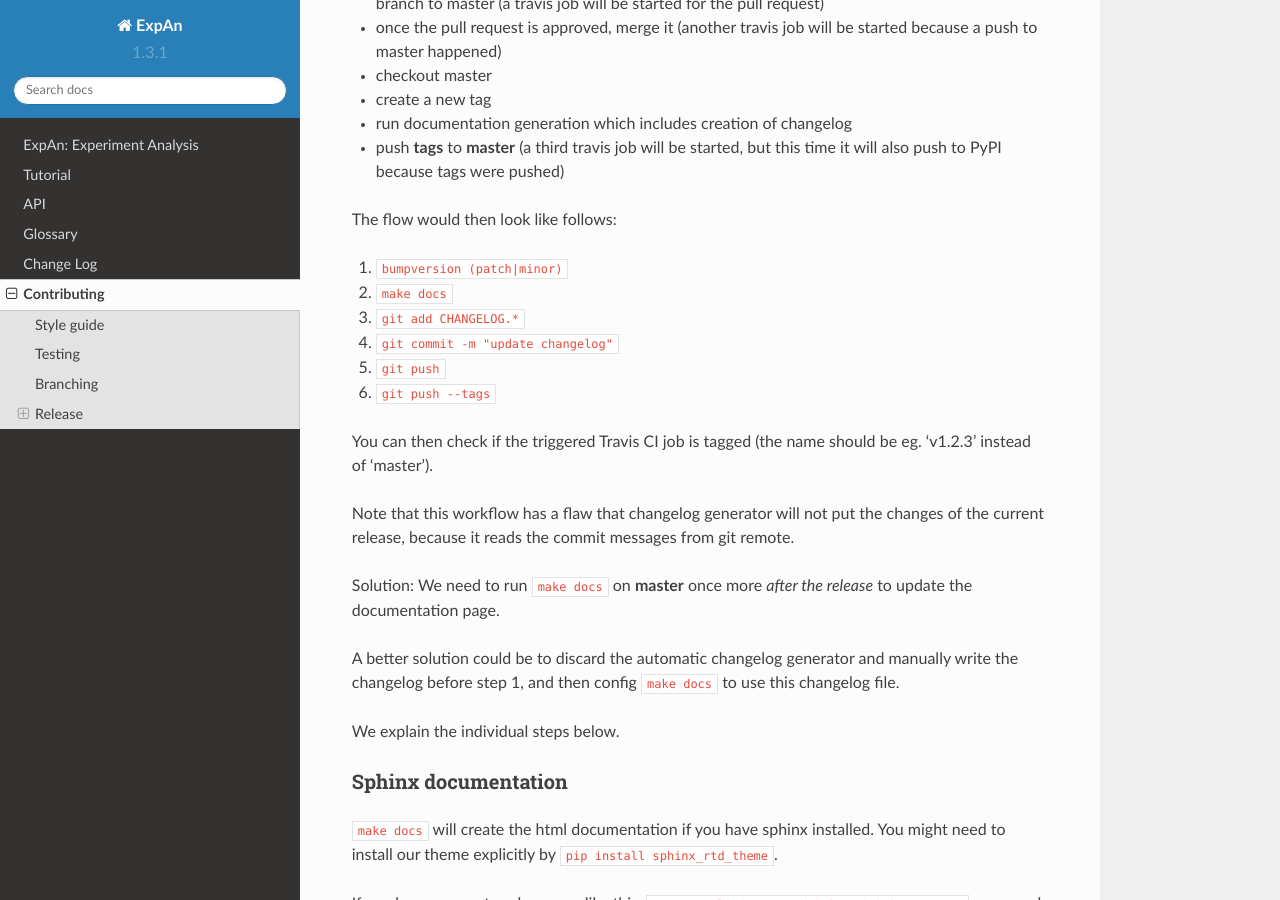
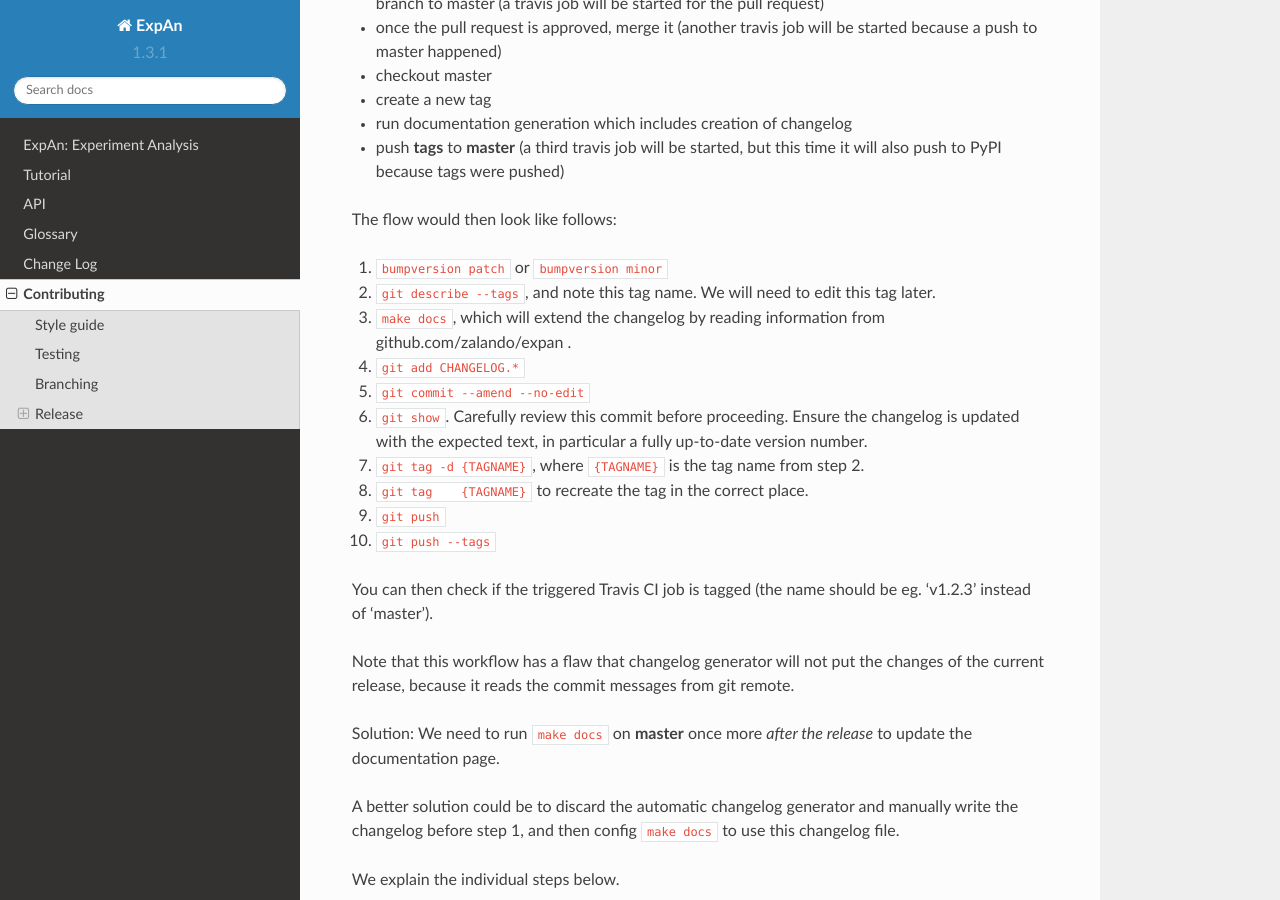
Before and after one commit to zalando/expan, a Sphinx documentation site: the page built from docs/contributing.rst, in a window 1280 px wide and 900 px high, scrolled down 827 px. Built offline with Sphinx 7.4.7 and the Read the Docs theme 2.0.0, drawn with Linux system fonts in a browser that asks for light colours.

Commit message:
contributing.rst: Improve the release procedure to ensure that the updated changelog is also included in a release

```diff
--- a/docs/contributing.rst
+++ b/docs/contributing.rst
@@ -43,12 +43,16 @@ To make a release and **deploy to PyPI**, please follow these steps (we highly s
 
 The flow would then look like follows:
 
-1. :code:`bumpversion (patch|minor)`
-2. :code:`make docs`
-3. :code:`git add CHANGELOG.*`
-4. :code:`git commit -m "update changelog"`
-5. :code:`git push`
-6. :code:`git push --tags`
+1. :code:`bumpversion patch` or :code:`bumpversion minor`
+2. :code:`git describe --tags`, and note this tag name. We will need to edit this tag later.
+3. :code:`make docs`, which will extend the changelog by reading information from github.com/zalando/expan .
+4. :code:`git add CHANGELOG.*`
+5. :code:`git commit --amend --no-edit`
+6. :code:`git show`. Carefully review this commit before proceeding. Ensure the changelog is updated with the expected text, in particular a fully up-to-date version number.
+7. :code:`git tag -d {TAGNAME}`, where :code:`{TAGNAME}` is the tag name from step 2.
+8. :code:`git tag    {TAGNAME}` to recreate the tag in the correct place.
+9. :code:`git push`
+10. :code:`git push --tags`
 
 You can then check if the triggered Travis CI job is tagged (the name should be eg. 'v1.2.3' instead of 'master').
 
```
